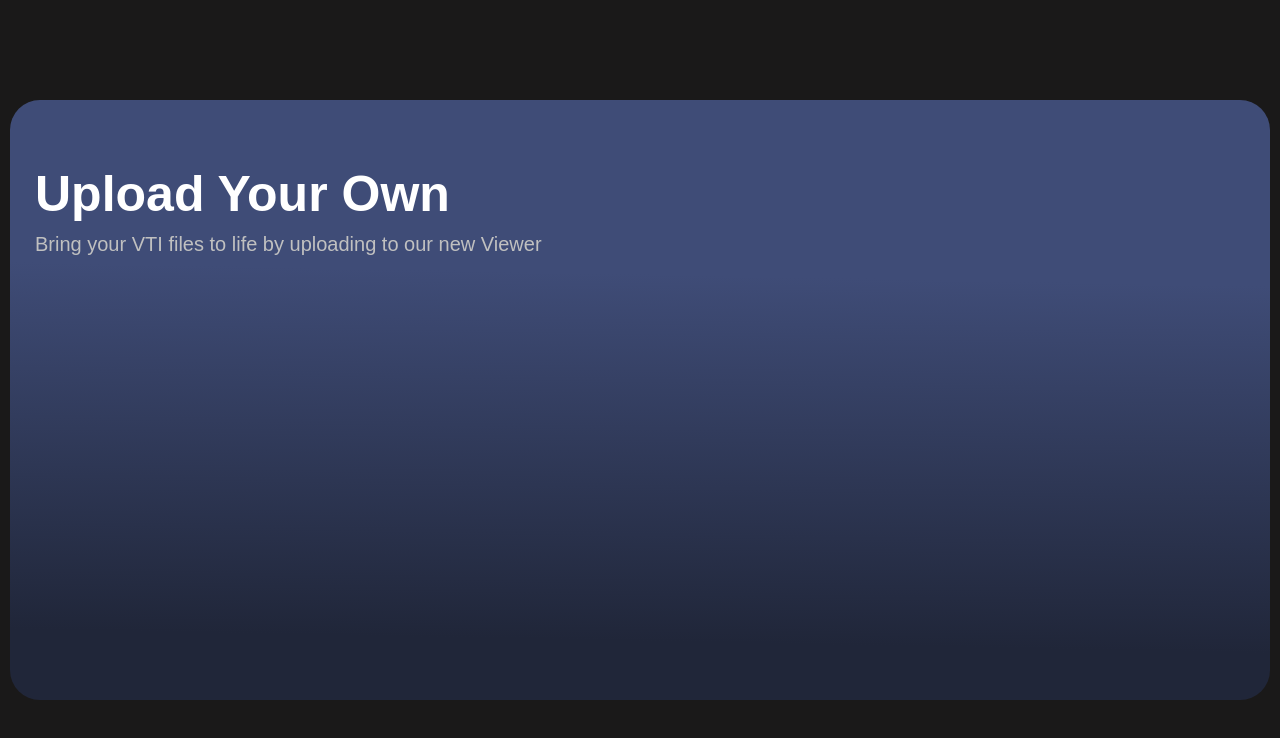
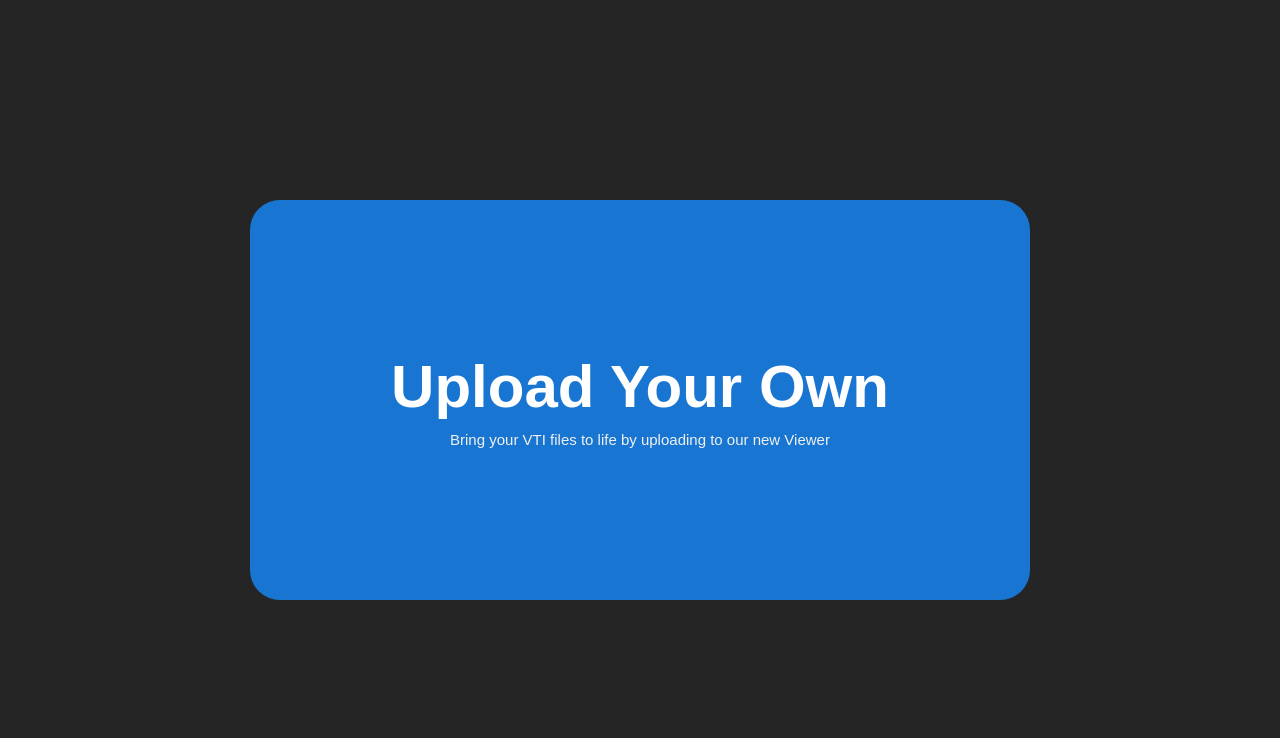
Before and after one commit to Asilbec/react-vtk.js, a React (Create React App) app: page / in a window 1280 px wide. Shown: the top 738 px of the page. Built offline with nearby package versions, Linux system fonts and the light colour scheme.

Commit message:
fixed the issues with group button not working properly

```diff
--- a/src/App.css
+++ b/src/App.css
@@ -11,7 +11,7 @@ h1,h2,h3,h4,h5,p{
 .layout{
   width: 100%;
   min-height: 100vh;
-  background: #1a1919;
+  background: #252526;
 
   display: flex;
   justify-content: 'center';
@@ -19,7 +19,7 @@ h1,h2,h3,h4,h5,p{
 
 .FileInputContainer{
   width: 100%;
-  max-width: 1300px;
+  max-width: 800px;
   height: 100vh;
   margin: auto;
   box-sizing: border-box;
@@ -33,12 +33,12 @@ h1,h2,h3,h4,h5,p{
   flex-direction: row;
   margin: auto;
   height: 100%;
-  max-height: 600px;
+  max-height: 400px;
   gap: 10px;
 }
 
 .FileInputContainerMax button{
-  background: linear-gradient(1.1deg, rgb(32, 38, 57) 11.4%, rgb(63, 76, 119) 70.2%);
+  background: rgb(24 118 210);
   border: none;
   display: flex;
   flex-direction: column;
@@ -46,18 +46,18 @@ h1,h2,h3,h4,h5,p{
 }
 
 .FileInputContainerMax button h1{
-  font-size: 50px;
-  margin-top: 60px;
-  margin-left: 20px;
+  font-size: 60px;
   font-weight: bold;
+  margin: auto;
+  margin-bottom: 0;
   color: white;
 }
 
 .FileInputContainerMax button h3{
-  font-size: 20px;
+  font-size: 15px;
+  margin: auto;
   margin-top: 10px;
-  margin-left: 20px;
-  text-align: left;
+  text-align: center;
   font-weight: 400;
-  color: rgb(192, 192, 192);
+  color: rgb(240, 240, 240);
 }
--- a/src/components/ControlBar.js
+++ b/src/components/ControlBar.js
@@ -1,41 +1,13 @@
-import { React, useState } from "react";
+import { React } from "react";
 import "../css/Menu.css";
 import Sliders from "./Sliders";
 import GroupButton from "./GroupButtons";
-import {
-  Accordion,
-  AccordionSummary,
-  Typography,
-  Box,
-  AccordionDetails,
-  Tab,
-  Tabs,
-} from "@mui/material";
+import { Accordion, AccordionSummary, Typography } from "@mui/material";
 import ExpandMoreIcon from "@mui/icons-material/ExpandMore";
 import { useStateContext } from "../context";
-import TabPanel from "./TabPanels";
-import { makeStyles } from "@mui/styles";
-import { purple, red } from "@mui/material/colors";
-
-const useStyles = makeStyles({
-  tabs: {
-    "& .MuiTabs-indicator": {
-      backgroundColor: "orange",
-      height: 3,
-    },
-    "& .MuiTab-root.Mui-selected": {
-      color: "red",
-    },
-  },
-});
 
 function ControlBar() {
   const { viewOne, viewTwo, viewThree } = useStateContext();
-  const [value, setValue] = useState(0);
-
-  const primary = red[500]; // #f44336
-  const accent = purple["A200"]; // #e040fb
-  const classes = useStyles();
 
   return (
     <div className="MenuBarContainer">
@@ -52,48 +24,6 @@ function ControlBar() {
             <Sliders />
           </Accordion>
         )}
-        <Accordion style={{ background: "#252526" }}>
-          <AccordionSummary
-            style={{ color: "white" }}
-            expandIcon={<ExpandMoreIcon style={{ color: "white" }} />}
-          >
-            <Typography>View Controls</Typography>
-          </AccordionSummary>
-
-          <AccordionDetails>
-            <Box sx={{ width: "100%" }}>
-              <Box
-                sx={{ borderBottom: 1, borderColor: "divider", color: "white" }}
-              >
-                <Tabs
-                  selectionFollowsFocus
-                  value={value}
-                  variant="fullWidth"
-                  onChange={(e, newValue) => setValue(newValue)}
-                  aria-label="basic tabs example"
-                  className={classes.tabs}
-                  TabIndicatorProps={{
-                    style: {
-                      backgroundColor: "white",
-                    },
-                  }}
-                >
-                  <Tab className="1" label="Camera" />
-                  <Tab className="2" label="Background" />
-                </Tabs>
-              </Box>
-              <TabPanel value={value} index={0}>
-                Item Oness
-              </TabPanel>
-              <TabPanel value={value} index={1}>
-                Item Two
-              </TabPanel>
-              <TabPanel value={value} index={2}>
-                Item Three
-              </TabPanel>
-            </Box>
-          </AccordionDetails>
-        </Accordion>
       </div>
     </div>
   );
--- a/src/components/GroupButtons.js
+++ b/src/components/GroupButtons.js
@@ -12,6 +12,8 @@ function GroupButton() {
         display: "grid",
         gridTemplateColumns: "auto auto",
         gap: "5px",
+        boxSizing: "border-box",
+        padding: "5px",
       }}
     >
       <Button
--- a/src/context.js
+++ b/src/context.js
@@ -11,13 +11,12 @@ export const StateContext = ({ children }) => {
   const [menu, setMenu] = useState(true);
   const [uploadedFile, setUploadedFile] = useState();
   const [colorPreset, setColorPresets] = useState("Grayscale");
-  const [singleView, setSingleView] = useState(false);
-  const [viewOne, setViewerOne] = useState(true);
-  const [viewTwo, setViewTwo] = useState(true);
-  const [viewThree, setViewThree] = useState(true);
+  const [singleView, setSingleView] = useState(true);
+  const [viewOne, setViewerOne] = useState(false);
+  const [viewTwo, setViewTwo] = useState(false);
+  const [viewThree, setViewThree] = useState(false);
   const [viewFour, setViewFour] = useState(true);
   const [Viewindicator, setViewindicators] = useState(false);
-  const [cameraOne, setCameraOne] = useState([0, 0, 1]);
 
   const updateCloseUp = (name) => {
     if (name === "one") {
@@ -146,7 +145,6 @@ export const StateContext = ({ children }) => {
         viewTwo,
         viewThree,
         viewFour,
-        cameraOne,
         updateMenu,
         updateiSlice,
         updatejSlice,
```
